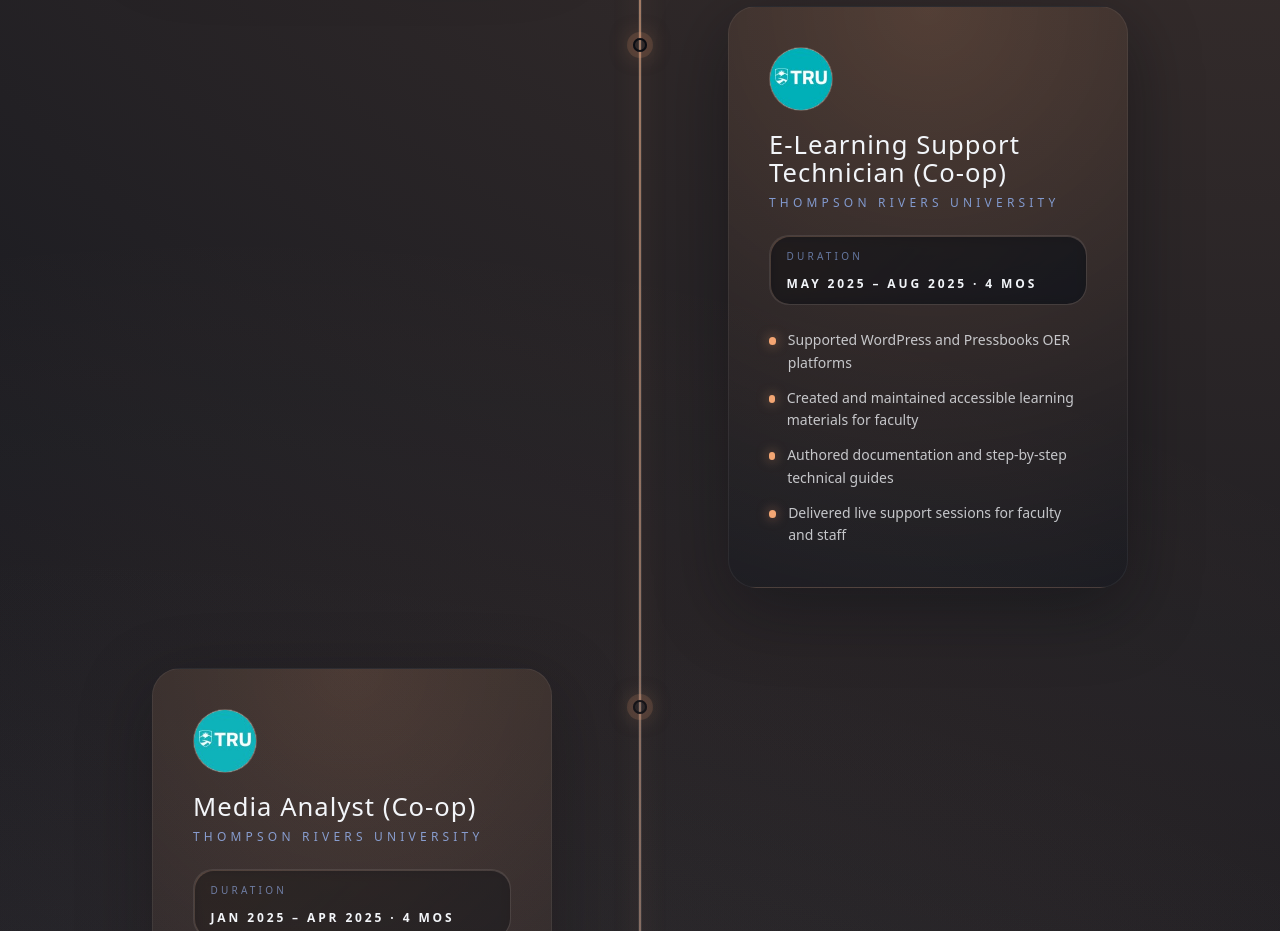
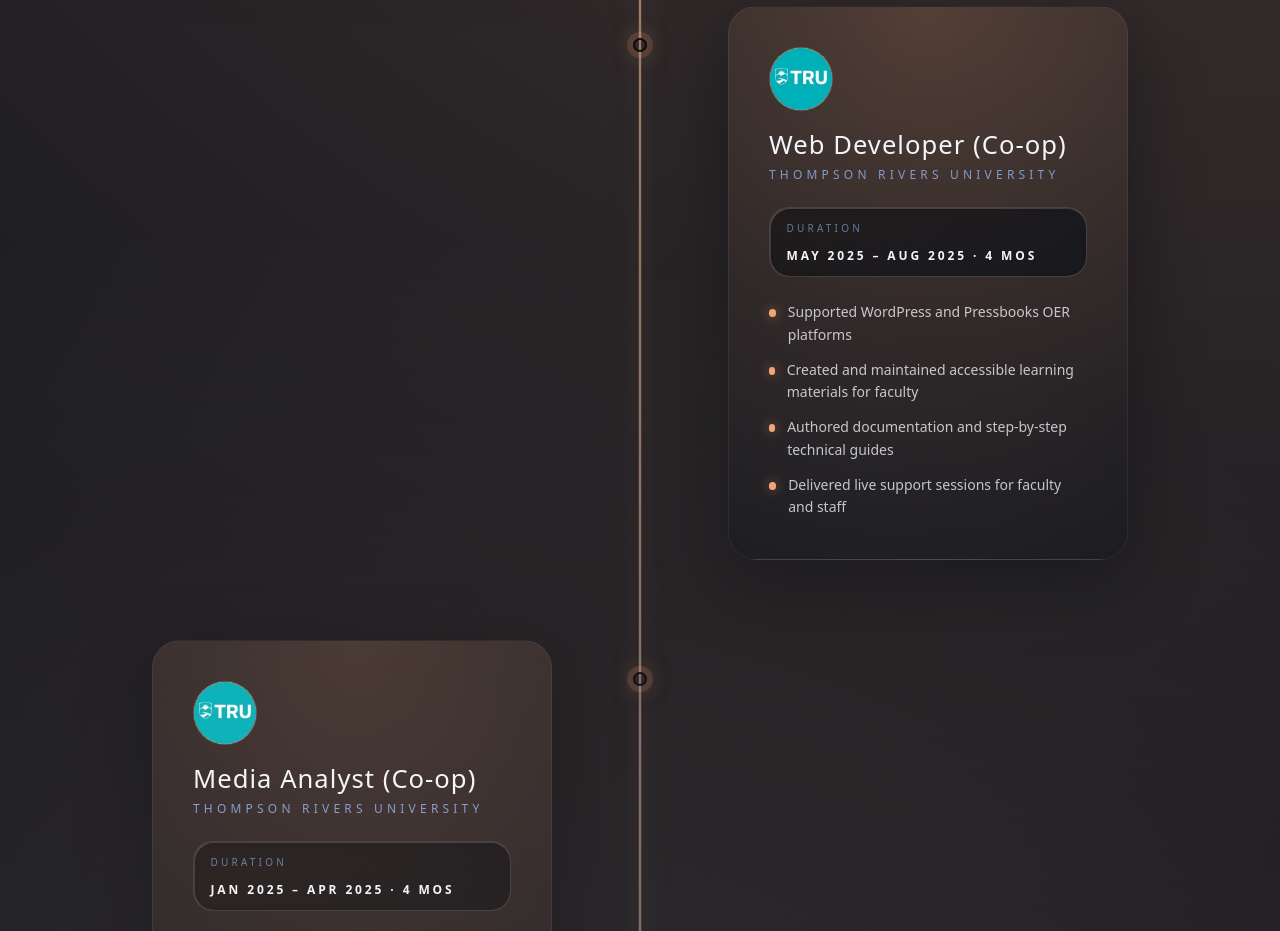
Before and after one commit to SUMMERxKx/Portfolio, a Next.js app: page /experience in a window 1280 px wide. Shown: the part 1120-2051 px from the top of the page. Built offline with nearby package versions, Linux system fonts and the light colour scheme; a web font is replaced by a local one.

Commit message:
Update experience title from E-Learning Support Technician to Web Developer

```diff
--- a/src/data/experience.ts
+++ b/src/data/experience.ts
@@ -23,7 +23,7 @@
   },
   {
     company: 'Thompson Rivers University',
-    title: 'E-Learning Support Technician (Co-op)',
+    title: 'Web Developer (Co-op)',
     duration: 'May 2025 – Aug 2025 · 4 mos',
     location: 'Kamloops, BC · On-site',
     logo: '/thompson_rivers_university_logo.jpeg',
```
